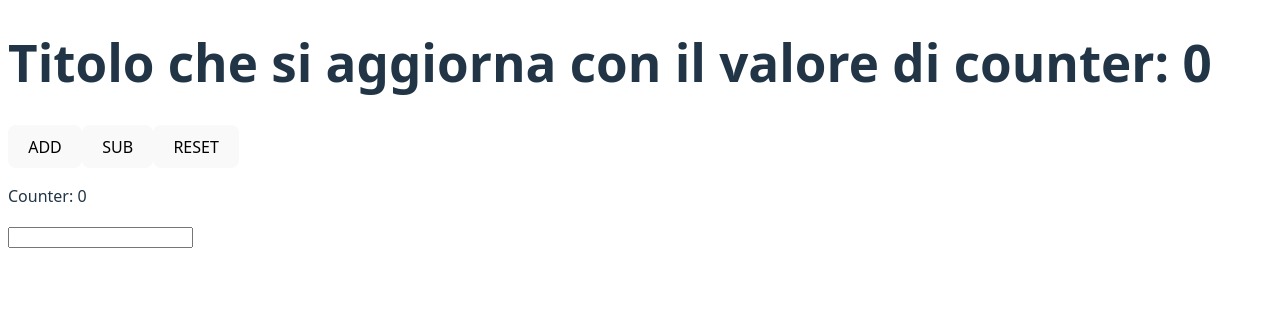
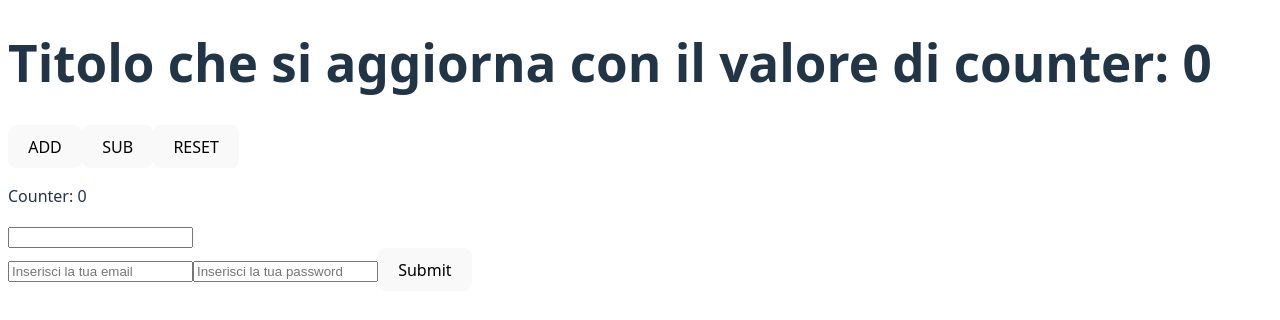
Before and after one commit to fedgreco/MiaTech, a React (Vite) app in the folder new-project/: page / in a window 1280 px wide. Shown: the top 320 px of the page. Built offline with nearby package versions, Linux system fonts and the light colour scheme; the HTML template or start-up script is replaced by a standard one.

Commit message:
creare un form di login

```diff
--- a/new-project/src/App.jsx
+++ b/new-project/src/App.jsx
@@ -2,6 +2,11 @@ import { useState, useEffect } from "react";
 
 const App = () => {
   const [counter, setCounter] = useState(0);
+
+  const [form, setForm] = useState({
+    email: "",
+    password: "",
+  });
 
   const handleAddButton = () => {
     setCounter((_counter) => {
@@ -25,11 +30,32 @@ const App = () => {
     console.log(event.target.value);
   }
 
+  const handleFormInput = (event) => {
+    const { name, value, type } = event.target;
+
+    setForm((_form) => ({
+      ..._form,
+      [name]: value,
+    }));
+  }
+
+  const handleSubmit = (event) => {
+    event.preventDefault();
+
+    console.log(form);
+
+    setForm({
+      email: "",
+      password: "",
+    })
+  }
+
   useEffect(() => {
   }, [counter]);
 
   return (
     <div>
+
       <h1>
         Titolo che si aggiorna con il valore di counter: {counter}
       </h1>
@@ -40,6 +66,13 @@ const App = () => {
         Counter: {counter}
       </p>
       <input type="text" onInput={handleInput}></input>
+
+      <form onSubmit={handleSubmit}>
+        <input type="email" name="email" value={form.email} onInput={handleFormInput} placeholder="Inserisci la tua email"></input>
+        <input type="password" name="password" value={form.password} onInput={handleFormInput} placeholder="Inserisci la tua password"></input>
+        <button type="submit">Submit</button>
+      </form>
+
     </div>
   )
 }
```
Lines whose indentation alone changed are shown as unchanged.
